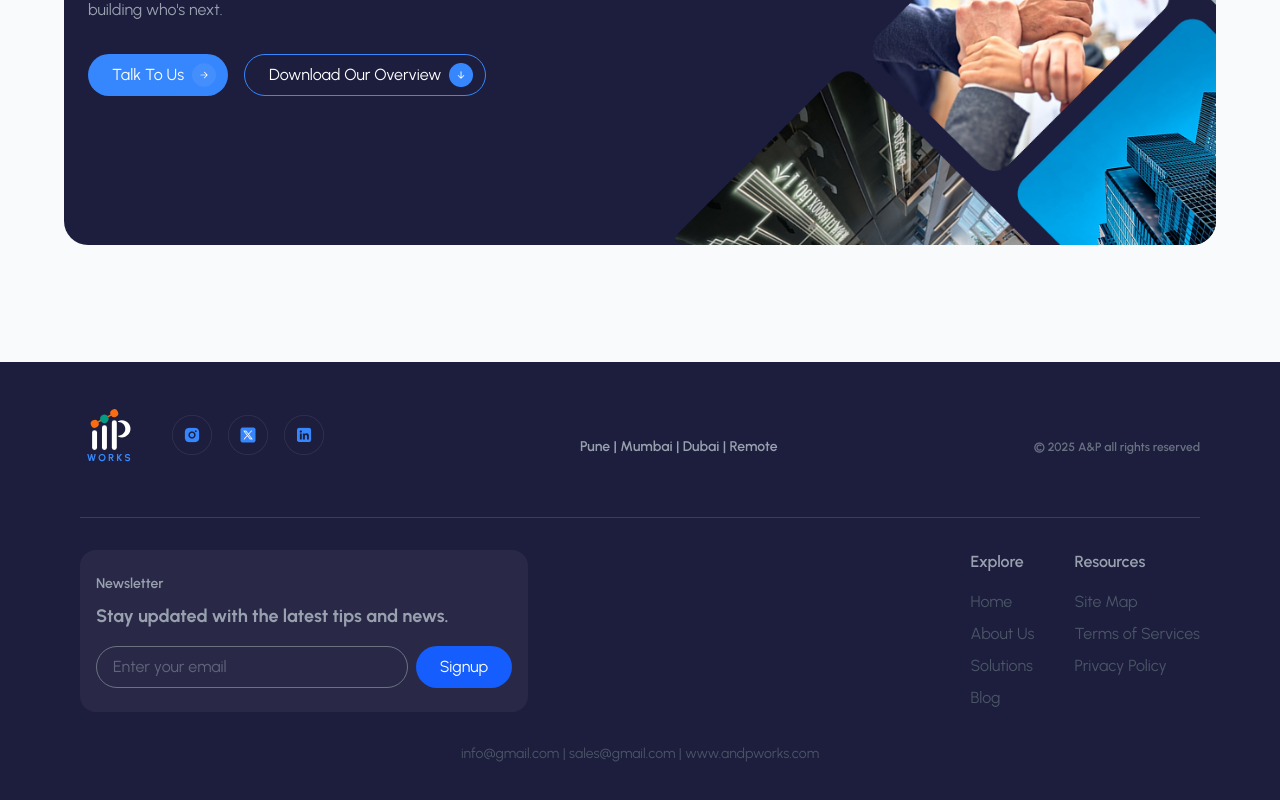
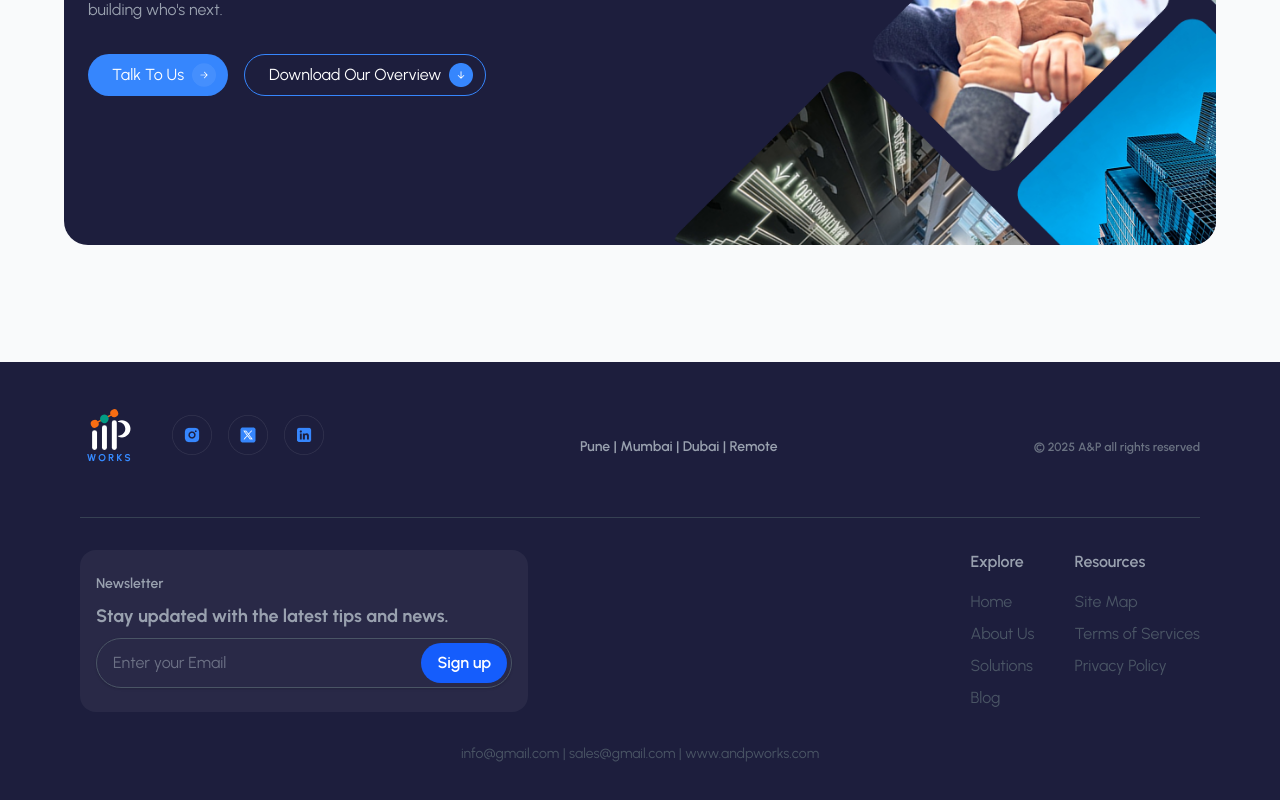
Before and after one commit to dalip03/APWorks, a Next.js app: page / in a window 1280 px wide. Shown: the part 4612-5412 px from the top of the page. Built offline with nearby package versions, Linux system fonts and the light colour scheme.

Commit message:
footer update

```diff
--- a/src/app/components/Footer.tsx
+++ b/src/app/components/Footer.tsx
@@ -58,18 +58,19 @@ const Footer = () => {
             <h2 className="text-lg font-bold">
               Stay updated with the latest tips and news.
             </h2>
-            <form className="flex flex-col sm:flex-row w-full gap-2 mt-2">
+
+                <form className="flex w-full max-w-md mx-auto pr-1  rounded-full overflow-hidden shadow items-center border border-gray-600">
               <input
                 type="email"
-                placeholder="Enter your email"
-                className="flex-grow px-4 py-2 border border-gray-500 rounded-full focus:outline-none focus:ring-2 focus:ring-blue-500"
+                placeholder="Enter your Email"
+                className="flex-grow pl-4 py-3  bg-transparent text-white placeholder-gray-400/60 focus:outline-none"
                 required
               />
               <button
                 type="submit"
-                className="bg-blue-600 text-white px-6 py-2 rounded-full hover:bg-blue-700 transition"
+                className="bg-blue-600 text-white font-semibold px-4  py-2 rounded-full transition hover:bg-orange-100"
               >
-                Signup
+                Sign up
               </button>
             </form>
           </div>
```
